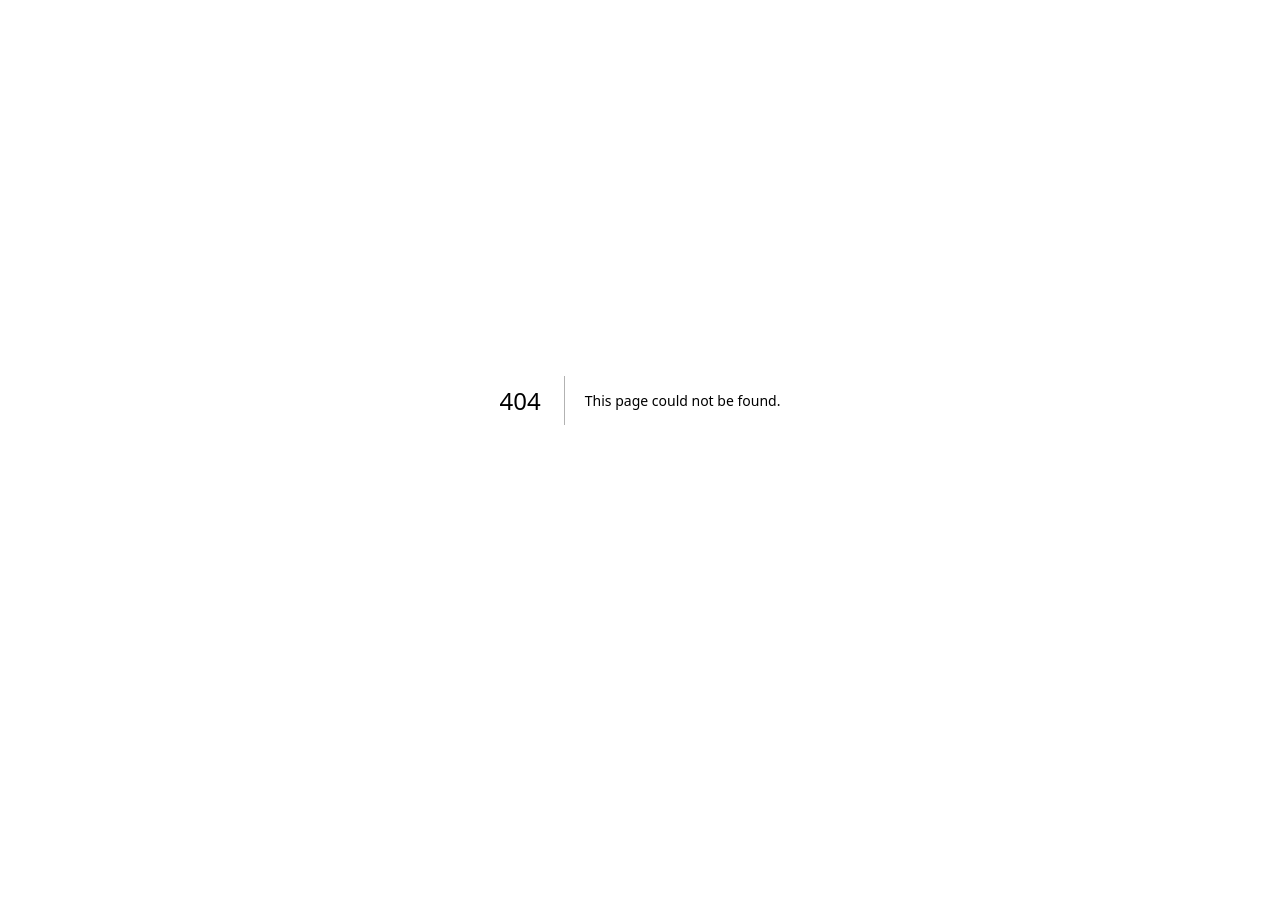
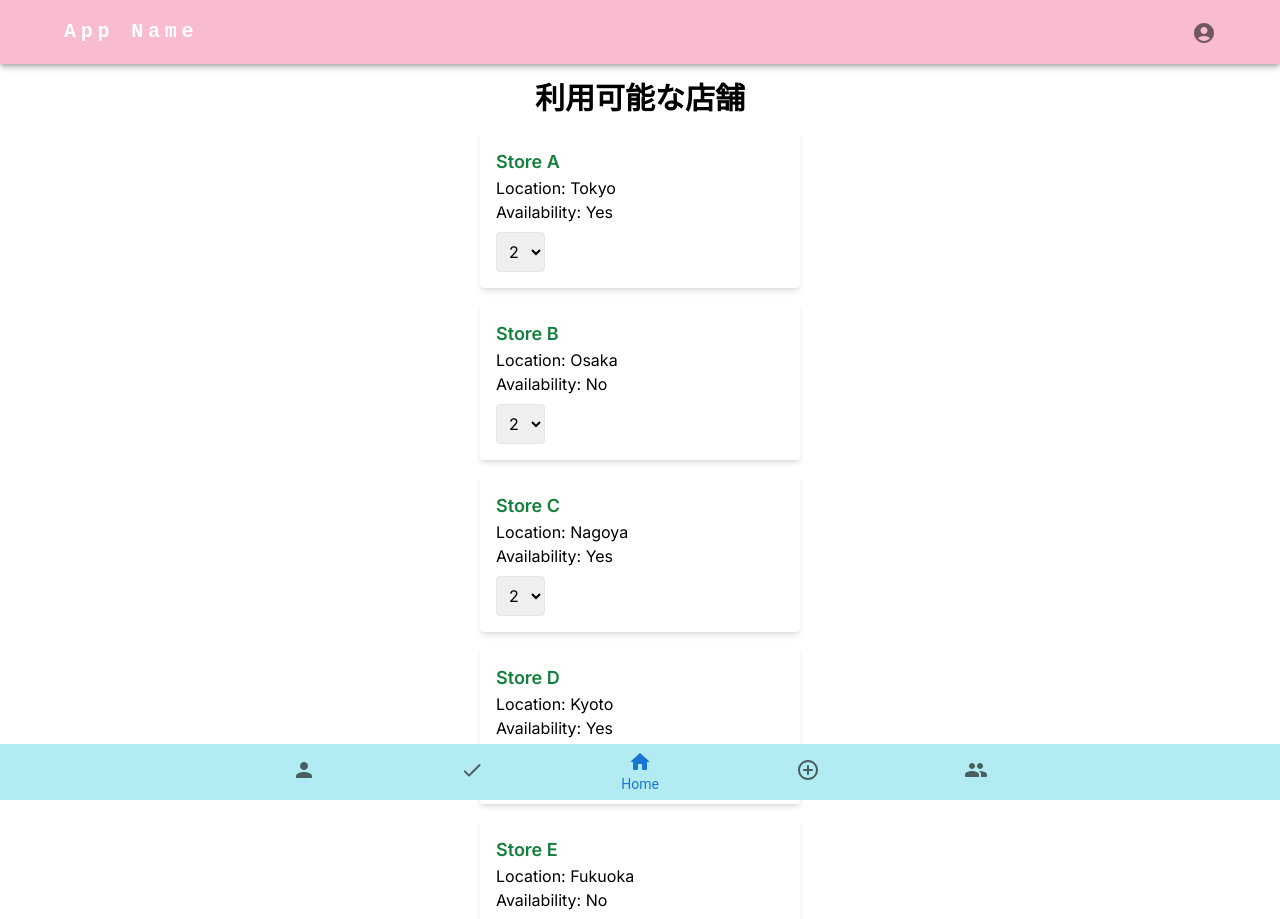
Before and after one commit to scla-sagauniv/gabaison202409_team2, a Next.js app in the folder front-app/: page /reservations/executive-page in a window 1280 px wide. Before the commit this address had no page. Shown: the top 919 px of the page. Before the commit the page ends 800 px from the top, so only its background shows below. Built offline with nearby package versions, Linux system fonts and the light colour scheme.

Commit message:
executive-pageのディレクトリの移動とページの修正

```diff
--- a/front-app/app/reservations/create/page.tsx
+++ /dev/null
@@ -1,7 +0,0 @@
-import React from "react";
-
-const Create = () => {
-  return <div>Create</div>;
-};
-
-export default Create;
--- a/front-app/app/auth/executive-page/page.tsx
+++ b/front-app/app/reservations/executive-page/page.tsx
@@ -1,6 +1,7 @@
 "use client";
 import React, { useState, useEffect } from "react";
-import HeaderBar from "@/app/components/HeaderBar";
+import HeaderBar from "../../components/HeaderBar";
+import HomeBar from "../../components/HomeBar";
 
 const executive = () => {
     // 店の情報を配列として保持
@@ -8,6 +9,16 @@ const executive = () => {
         { id: 1, name: "Store A", location: "Tokyo", available: true },
         { id: 2, name: "Store B", location: "Osaka", available: false },
         { id: 3, name: "Store C", location: "Nagoya", available: true },
+        { id: 4, name: "Store D", location: "Kyoto", available: true },
+        { id: 5, name: "Store E", location: "Fukuoka", available: false },
+        { id: 6, name: "Store F", location: "Sapporo", available: true },
+        { id: 7, name: "Store G", location: "Kobe", available: false },
+        { id: 8, name: "Store H", location: "Sendai", available: true },
+        { id: 9, name: "Store I", location: "Hiroshima", available: true },
+        { id: 10, name: "Store J", location: "Yokohama", available: false },
+        { id: 11, name: "Store K", location: "Naha", available: true },
+        { id: 12, name: "Store L", location: "Kagoshima", available: false },
+        { id: 13, name: "Store M", location: "Shizuoka", available: true },
     ];
 
     const [isClient, setIsClient] = useState(false);
@@ -24,9 +35,9 @@ const executive = () => {
         <div>
             <HeaderBar />
             <div className="flex flex-col items-center justify-center min-h-screen">
-                <h1 className="text-4xl font-bold mb-4">利用可能な店舗情報</h1>
-                {stores.map(store => (
-                    <div key={store.id} className="bg-white p-4 rounded shadow-md mb-4 w-80">
+                <h1 className="text-3xl font-bold mb-4 m-20">利用可能な店舗</h1>
+                {stores.map((store, index) => (
+                    <div key={store.id} className={`bg-white p-4 rounded shadow-md mb-4 w-80 ${index === stores.length - 1 ? "mb-20" : "mb-4"}`}>
                         <h2 className="text-green-700 text-lg font-semibold">{store.name}</h2>
                         <p>Location: {store.location}</p>
                         <p>Availability: {store.available ? "Yes" : "No"}</p>
@@ -39,7 +50,7 @@ const executive = () => {
                     </div>
                 ))}
             </div>
-            <h1 className="text-xl">ページ1</h1>
+            <HomeBar />
         </div>
     );
 };
```
